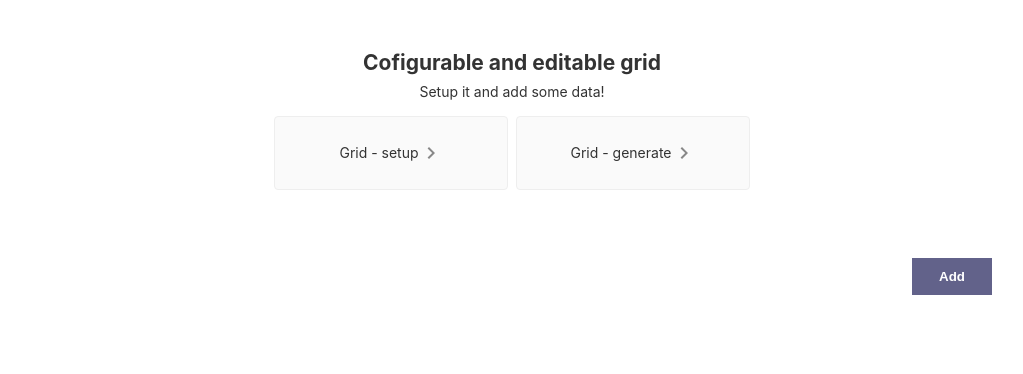
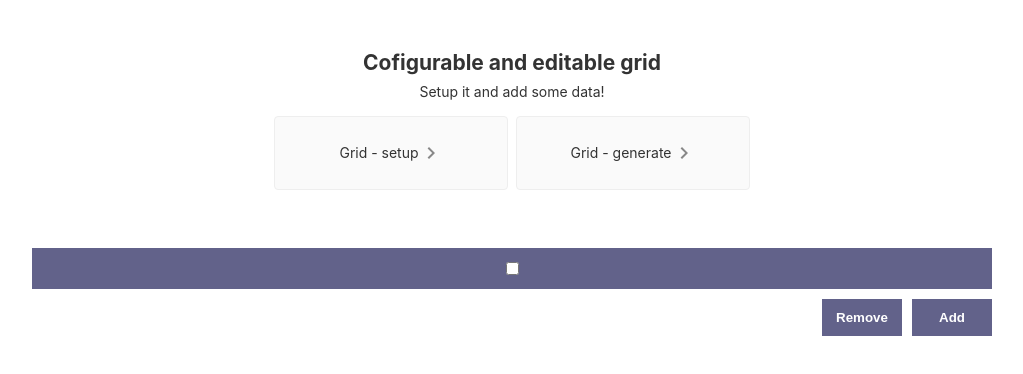
Before and after one commit to btk44/angular-grid-component, an Angular app in the folder angular-app/: page /grid-generated in a window 1280 px wide. Shown: the top 374 px of the page, without its empty margins (128-1151 px from the left). Built offline with nearby package versions, Linux system fonts and the light colour scheme.

Commit message:
selecting row, deleting rows

```diff
--- a/angular-app/src/app/components/configurable-editable-grid/grid/grid-row/grid-row.component.html
+++ b/angular-app/src/app/components/configurable-editable-grid/grid/grid-row/grid-row.component.html
@@ -1,3 +1,4 @@
+<td><input type="checkbox" [(ngModel)]="isSelected"/></td>
 <ng-container *ngFor="let column of columnsSetup">
     <ng-container *ngIf="!editModeOn" [ngSwitch]="column.type">
         <td *ngSwitchCase="dataTypeNames.Boolean">
--- a/angular-app/src/app/components/configurable-editable-grid/grid/grid-row/grid-row.component.ts
+++ b/angular-app/src/app/components/configurable-editable-grid/grid/grid-row/grid-row.component.ts
@@ -13,6 +13,7 @@ export class GridRowComponent implements OnInit {
   @Input() columnsSetup: GridColumnSetup[] = [];
   @Input() editModeOn: boolean = false;
 
+  isSelected: boolean = false;
   dataTypeNames = DataTypeNames;
   typeNameToInputTypeMap = TypeNameToInputTypeMap;
 
--- a/angular-app/src/app/components/configurable-editable-grid/grid/grid.component.html
+++ b/angular-app/src/app/components/configurable-editable-grid/grid/grid.component.html
@@ -1,6 +1,7 @@
 <div class="grid-container">
     <table>
         <tr>
+            <th><input type="checkbox" [checked]="isCheckedAll" (change)="onSelectAll($event)"/></th>
             <th *ngFor="let column of gridColumnSetup">{{ column.name }}</th>
         </tr>
         <tr app-grid-row #gridrow
@@ -22,4 +23,5 @@
     </table>
     <button (click)="onAddRow()">{{ addingModeOn ? 'Ok' : 'Add' }}</button>
     <button *ngIf="addingModeOn" (click)="onCancelAddRow()">{{ 'Cancel' }}</button>
+    <button *ngIf="!addingModeOn" (click)="onRemoveRows()">Remove</button>
 </div>
--- a/angular-app/src/app/components/configurable-editable-grid/grid/grid.component.ts
+++ b/angular-app/src/app/components/configurable-editable-grid/grid/grid.component.ts
@@ -15,6 +15,7 @@ export class GridComponent implements OnInit {
   addingModeOn: boolean = false;
   newRow: any = [];
   saveText = 'Save';
+  isCheckedAll = false;
 
   @ViewChildren(GridRowComponent) private gridRowsComponents!: QueryList<GridRowComponent>;
 
@@ -48,10 +49,15 @@ export class GridComponent implements OnInit {
     this.resetNewRow();
   }
 
-  onSave(): void {
-    localStorage.setItem('grid-data', JSON.stringify(this.gridRows));
-    this.saveText = 'Done!';
-    setTimeout(() => this.saveText = 'Save', 1500); // make subject to debounce
+  onSelectAll($event: any): void {
+    this.isCheckedAll = $event.target.checked;
+    this.gridRowsComponents.forEach(grc => grc.isSelected = $event.target.checked);
+  }
+
+  onRemoveRows(): void {
+    let rowsToRemove = this.gridRowsComponents.filter(grc => grc.isSelected).map(grc => grc.dataRow);
+    this.gridRows = this.gridRows.filter(gr => rowsToRemove.indexOf(gr) === -1);
+    this.isCheckedAll = false;
   }
 
   resetNewRow(): Array<any> {
```
